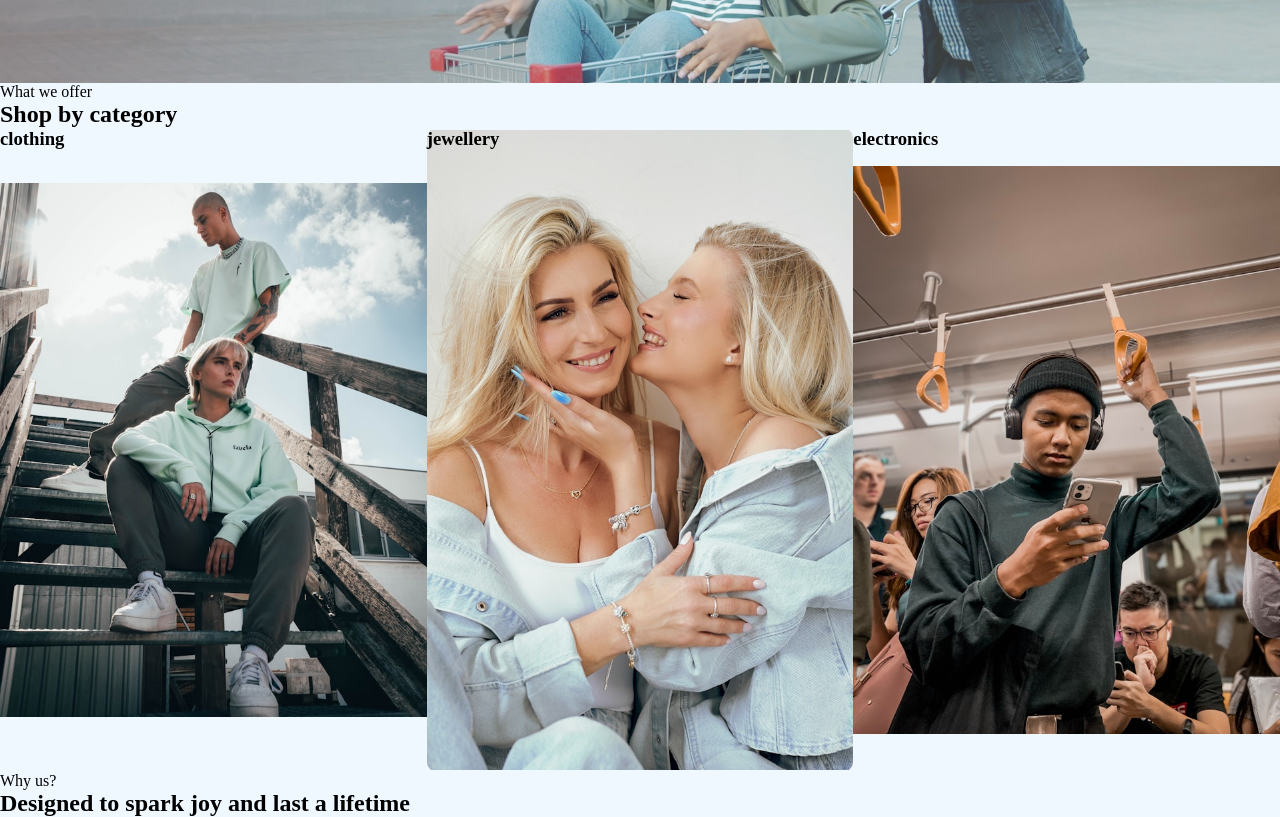
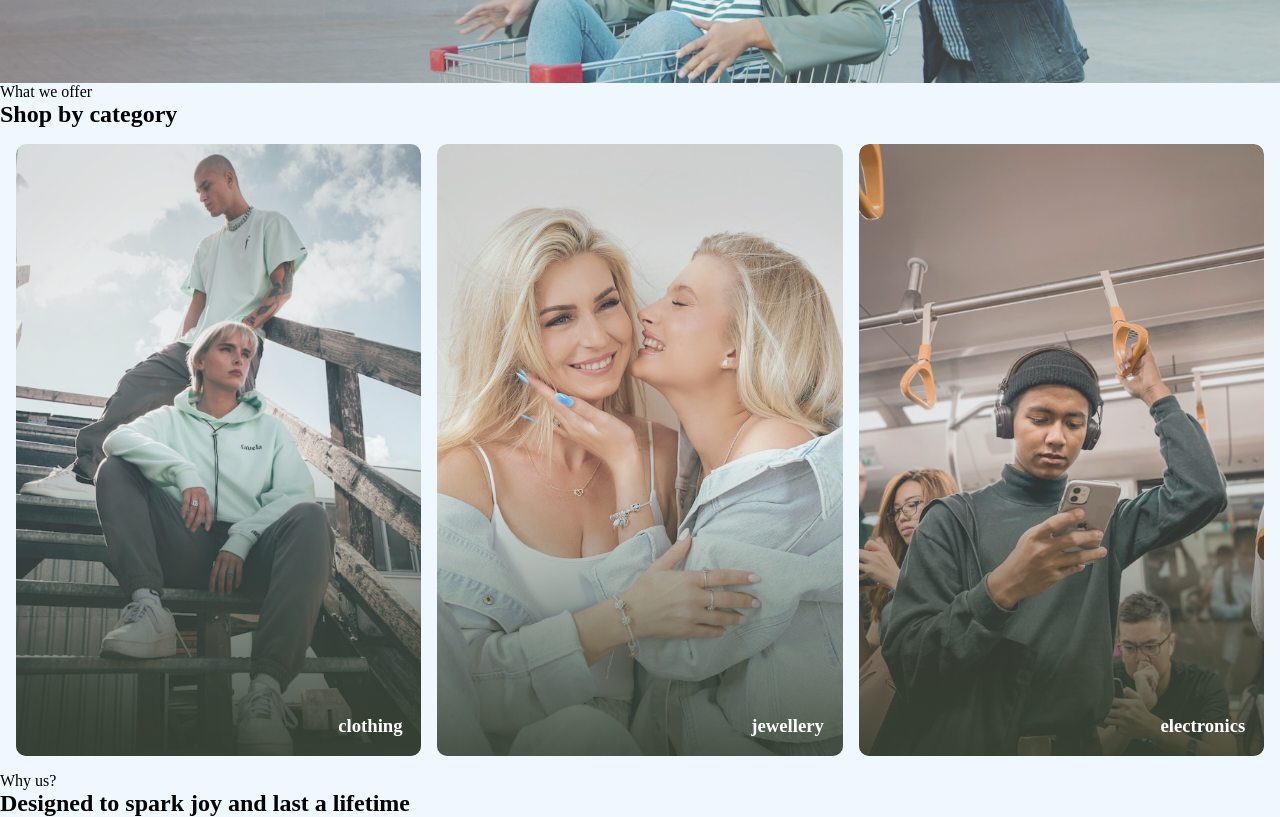
Before and after one commit to Katalout/shopping-cart, a React (Vite) app: page / in a window 1280 px wide. Shown: the part 340-1157 px from the top of the page. Built offline with nearby package versions, Linux system fonts and the light colour scheme; no server answers.

Commit message:
Add hover effect to category pics in home

```diff
--- a/src/Components/CategoryCard/CategoryCard.jsx
+++ b/src/Components/CategoryCard/CategoryCard.jsx
@@ -5,6 +5,7 @@ function CategoryCard({ title, img }) {
         <div className={styles.card}>
             <img className={styles.cardImg} src={img} alt="" />
             <h3 className={styles.title}>{title}</h3>
+            <div className={styles.overlay}></div>
         </div>
     )
 }
--- a/src/Components/CategoryCard/CategoryCard.module.css
+++ b/src/Components/CategoryCard/CategoryCard.module.css
@@ -1,16 +1,41 @@
 .card {
     position: relative;
     border-radius: 10px;
+    overflow: hidden;
+    transition: transform 200ms ease;
+
+    &:hover {
+        box-shadow: gray 2px 5px 12px 0px;
+        transform: translateY(-6px);
+    }
 }
 
 .cardImg {
     width: 100%;
     height: 100%;
     border-radius: 10px;
-    object-fit: contain;
+    object-fit: cover;
+    opacity: 0.8;
+
+
+
 }
 
 .title {
     position: absolute;
+    bottom: 1em;
+    right: 1em;
+    color: white;
+    z-index: 1;
+}
+
+.overlay {
+    position: absolute;
+    background-image: linear-gradient(to bottom, #463e3e1c 10%, #00000000 50%, #363f2fdb);
     inset: 0;
+    transition: opacity 200ms ease;
+
+    &:hover {
+        opacity: 0.2;
+    }
 }
--- a/src/Components/Home/Home.module.css
+++ b/src/Components/Home/Home.module.css
@@ -35,4 +35,6 @@
 
 .cardWrapper {
     display: flex;
+    gap: 1rem;
+    padding: 1rem;
 }
```
Also changed, not shown: 1 other file (tests, documents, lock files or other folders).
